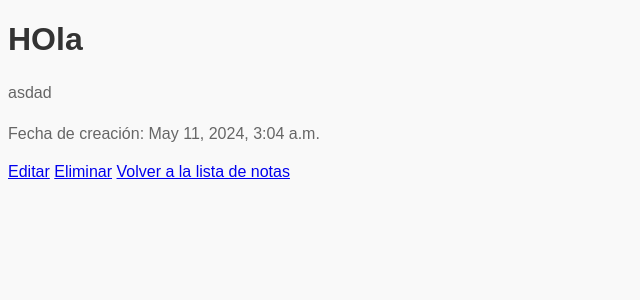
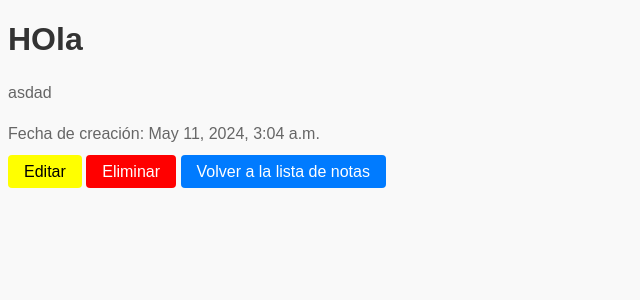
Before and after one commit to LokiAngelMx/ProjectNotes, a Django app: page /mynotes/6/ in a window 1280 px wide. Shown: the top 300 px of the page, without its empty margins (0-640 px from the left). Run offline with Django 5.2, Linux system fonts and the light colour scheme; a user stored in the database is signed in; data comes from the database, SQL or seed files in the repository; both versions use the stored data as it was after the commit.

Commit message:
Diseño corregido en botones

```diff
--- a/mynotes/static/mynotes/note_detail.css
+++ b/mynotes/static/mynotes/note_detail.css
@@ -2,6 +2,7 @@ body {
     font-family: 'Arial', sans-serif;
     background-color: #f9f9f9;
 }
+
 .note-container {
     background-color: white;
     padding: 20px;
@@ -10,10 +11,56 @@ body {
     box-shadow: 0 2px 4px rgba(0,0,0,0.1);
     border-radius: 8px;
 }
+
 h1 {
     color: #333;
 }
+
 p {
     line-height: 1.6;
     color: #666;
 }
+
+a {
+    text-decoration: none;
+}
+
+.editar {
+    padding: 8px 16px;
+    background-color: yellow;
+    color: white;
+    border: none;
+    border-radius: 4px;
+    cursor: pointer;
+    color: black;
+}
+
+.editar:hover {
+    background-color: #cdda5a;
+}
+
+.eliminar {
+    padding: 8px 16px;
+    background-color: red;
+    color: white;
+    border: none;
+    border-radius: 4px;
+    cursor: pointer;
+}
+
+.eliminar:hover {
+    background-color: #b23434;
+}
+
+.regresar {
+    padding: 8px 16px;
+    background-color: #007BFF;
+    color: white;
+    border: none;
+    border-radius: 4px;
+    cursor: pointer;
+}
+
+.regresar:hover {
+    background-color: #0056b3;
+}
--- a/mynotes/templates/mynotes/note_detail.html
+++ b/mynotes/templates/mynotes/note_detail.html
@@ -9,8 +9,8 @@
     <h1>{{ note.title }}</h1>
     <p>{{ note.content }}</p>
     <p>Fecha de creación: {{ note.creation_date }}</p>
-    <a href="{% url 'mynotes:note_update' note.id %}">Editar</a>
-    <a href="{% url 'mynotes:note_delete' note.id %}">Eliminar</a>
-    <a href="{% url 'mynotes:note_list' %}">Volver a la lista de notas</a>
+    <a class="editar" href="{% url 'mynotes:note_update' note.id %}">Editar</a>
+    <a class="eliminar" href="{% url 'mynotes:note_delete' note.id %}">Eliminar</a>
+    <a class="regresar" href="{% url 'mynotes:note_list' %}">Volver a la lista de notas</a>
 </body>
 </html>
--- a/mynotes/templates/mynotes/note_edit.html
+++ b/mynotes/templates/mynotes/note_edit.html
@@ -15,6 +15,6 @@
         <textarea name="content" id="content" required>{% if note %}{{ note.content }}{% endif %}</textarea>
         <button type="submit">Guardar</button>
     </form>
-    <a href="{% url 'mynotes:note_list' %}">Cancelar</a>
+    <a class="cancelar" href="{% url 'mynotes:note_list' %}">Cancelar</a>
 </body>
 </html>
```
Also changed, not shown: mynotes/static/mynotes/note_edit.css (+24 -0 lines), mynotes/static/mynotes/note_list.css (+7 -1 lines), db.sqlite3.
